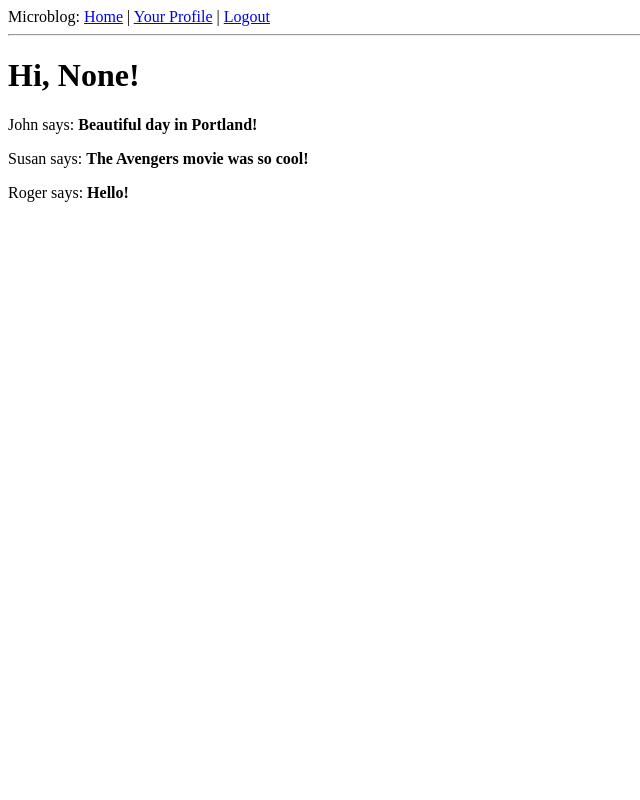
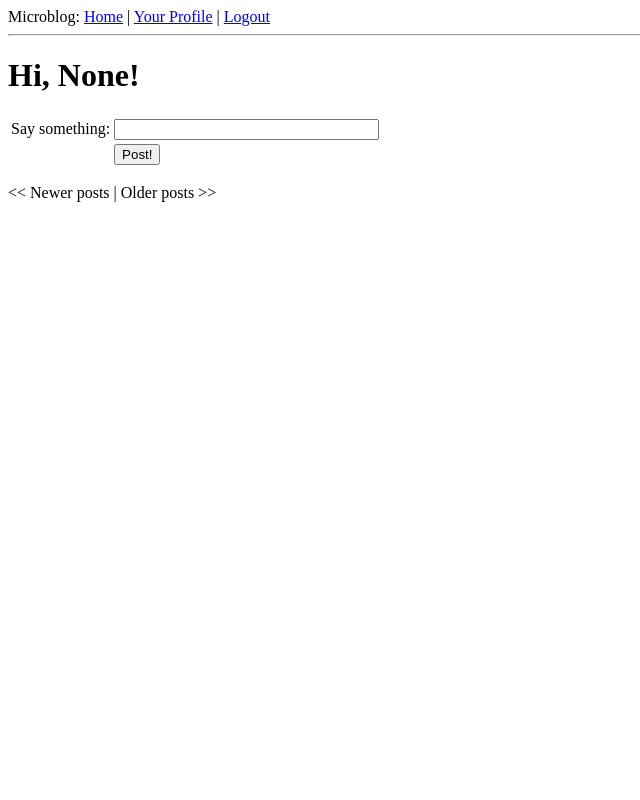
Before and after one commit to RogerKaufmann/microblog, a Flask app: page / in a window 1280 px wide. Shown: the whole page, without its empty margins (0-640 px from the left). Run offline with Flask 2, Linux system fonts and the light colour scheme; a user stored in the database is signed in; data comes from the database, SQL or seed files in the repository; data that the repository does not hold is empty; parts of the project's set-up code (start-up, migrations or seed data) failed here and were passed over.

Commit message:
Finished Pagination step

```diff
--- a/app/forms.py
+++ b/app/forms.py
@@ -29,3 +29,7 @@ class EditForm(Form):
 class LoginForm(Form):
     openid = StringField('openid', validators=[DataRequired()])
     remember_me = BooleanField('remember_me', default=False)
+
+
+class PostForm(Form):
+    post = StringField('post', validators=[DataRequired()])
--- a/app/templates/index.html
+++ b/app/templates/index.html
@@ -1,7 +1,31 @@
+<!-- extend base layout -->
 {% extends "base.html" %}
+
 {% block content %}
-    <h1>Hi, {{ user.nickname }}!</h1>
-    {% for post in posts %}
-    <div><p>{{ post.author.nickname }} says: <b>{{ post.body }}</b></p></div>
-    {% endfor %}
+  <h1>Hi, {{ g.user.nickname }}!</h1>
+  <form action="" method="post" name="post">
+      {{ form.hidden_tag() }}
+      <table>
+          <tr>
+              <td>Say something:</td>
+              <td>{{ form.post(size=30, maxlength=140) }}</td>
+              <td>
+              {% for error in form.post.errors %}
+              <span style="color: red;">[{{ error }}]</span><br>
+              {% endfor %}
+              </td>
+          </tr>
+          <tr>
+              <td></td>
+              <td><input type="submit" value="Post!"></td>
+              <td></td>
+          </tr>
+      </table>
+  </form>
+<!-- posts is a Paginate object -->
+{% for post in posts.items %}
+    {% include 'post.html' %}
+{% endfor %}
+    {% if posts.has_prev %}<a href="{{ url_for('index', page=posts.prev_num) }}">&lt;&lt; Newer posts</a>{% else %}&lt;&lt; Newer posts{% endif %} |
+    {% if posts.has_next %}<a href="{{ url_for('index', page=posts.next_num) }}">Older posts &gt;&gt;</a>{% else %}Older posts &gt;&gt;{% endif %}
 {% endblock %}
--- a/app/views.py
+++ b/app/views.py
@@ -2,33 +2,27 @@ __author__ = 'RogerKaufmann'
 from flask import render_template, flash, redirect, session, url_for, request, g
 from flask.ext.login import login_user, logout_user, current_user, login_required
 from app import app, db, lm, oid
-from .forms import LoginForm, EditForm
-from .models import User
+from forms import LoginForm, EditForm, PostForm
+from models import User, Post
 from datetime import datetime
+from config import POSTS_PER_PAGE
 
-
-@app.route('/')
-@app.route('/index')
+@app.route('/', methods=['GET', 'POST'])
+@app.route('/index', methods=['GET', 'POST'])
+@app.route('/index/<int:page>', methods=['GET', 'POST'])
 @login_required
-def index():
-    user = g.user
-    posts = [  # fake array of posts
-        {
-            'author': {'nickname': 'John'},
-            'body': 'Beautiful day in Portland!'
-        },
-        {
-            'author': {'nickname': 'Susan'},
-            'body': 'The Avengers movie was so cool!'
-        },
-        {
-            'author': {'nickname': 'Roger'},
-            'body': 'Hello!'
-        }
-    ]
-    return render_template("index.html",
+def index(page=1):
+    form = PostForm()
+    if form.validate_on_submit():
+        post = Post(body=form.post.data, timestamp=datetime.utcnow(), author=g.user)
+        db.session.add(post)
+        db.session.commit()
+        flash('Your post is now live!')
+        return redirect(url_for('index'))
+    posts = g.user.followed_posts().paginate(page, POSTS_PER_PAGE, False)
+    return render_template('index.html',
                            title='Home',
-                           user=user,
+                           form=form,
                            posts=posts)
 
 @app.route('/login', methods=['GET', 'POST'])
@@ -103,16 +97,14 @@ def after_login(resp):
     return redirect(request.args.get('next') or url_for('index'))
 
 @app.route('/user/<nickname>')
+@app.route('/user/<nickname>/<int:page>')
 @login_required
-def user(nickname):
+def user(nickname, page=1):
     user = User.query.filter_by(nickname=nickname).first()
-    if user == None:
+    if user is None:
         flash('User %s not found.' % nickname)
         return redirect(url_for('index'))
-    posts = [
-        {'author': user, 'body': 'Test post #1'},
-        {'author': user, 'body': 'Test post #2'}
-    ]
+    posts = user.posts.paginate(page, POSTS_PER_PAGE, False)
     return render_template('user.html',
                            user=user,
                            posts=posts)
--- a/config.py
+++ b/config.py
@@ -21,3 +21,6 @@ MAIL_PASSWORD = None
 
 # administrator list
 ADMINS = ['roger.ka85@gmail.com']
+
+# pagination
+POSTS_PER_PAGE = 3
```
Also changed, not shown: app/templates/user.html (+6 -3 lines).
